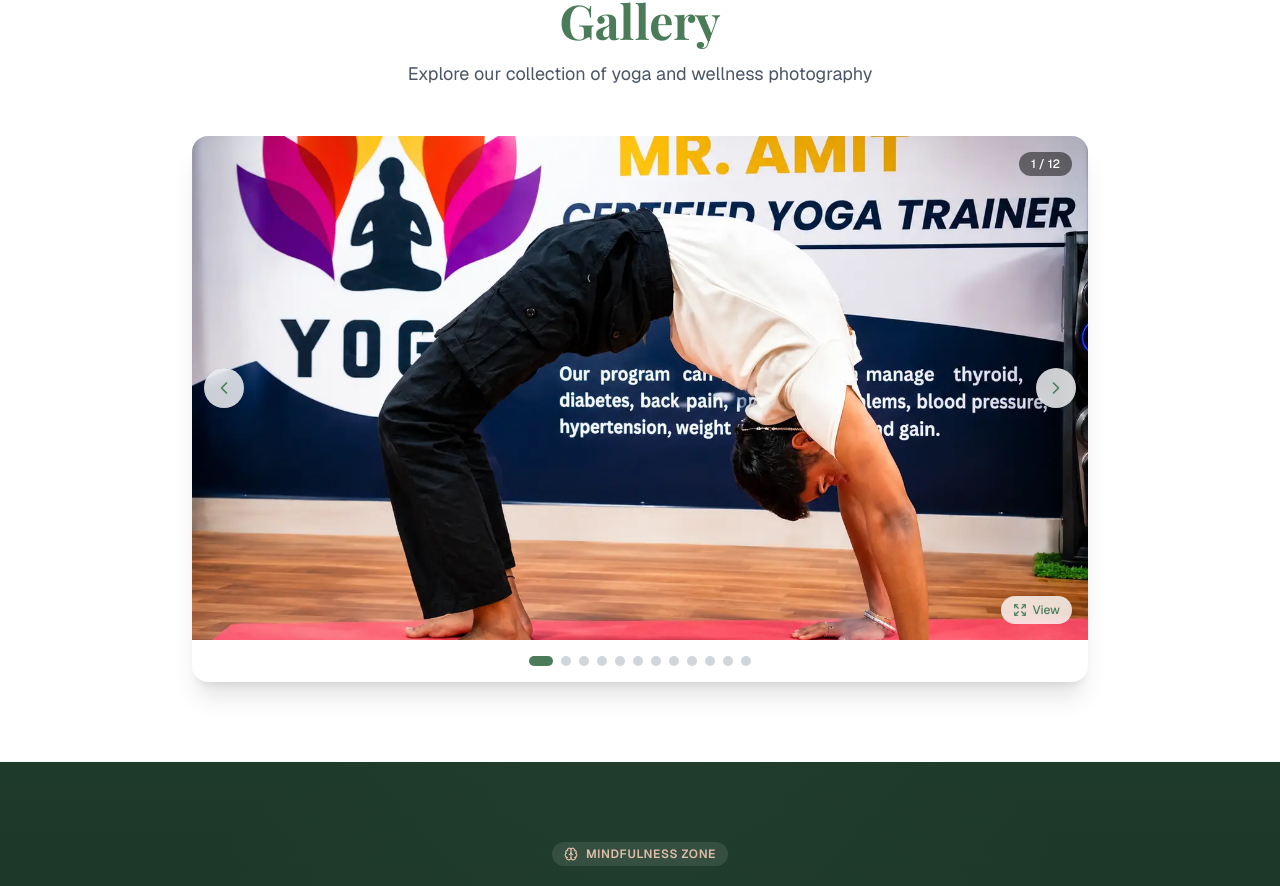
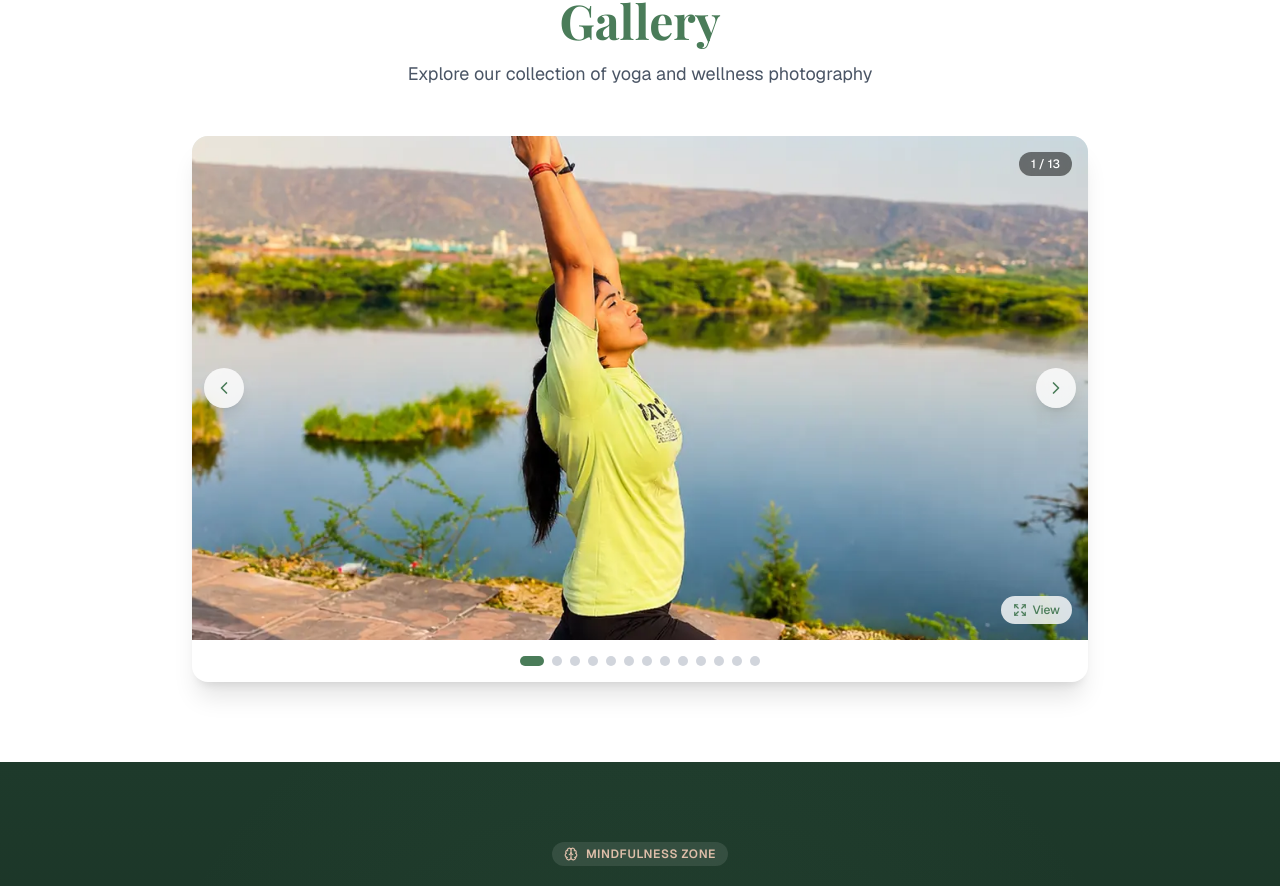
Before and after one commit to hcjaat/amit-yoga-classes, a Next.js app: page / in a window 1280 px wide. Shown: the part 5269-6155 px from the top of the page. Built offline with nearby package versions, Linux system fonts and the light colour scheme; a web font is replaced by a local one.

Commit message:
Add outdoor1.webp to gallery only

```diff
--- a/components/gallery.tsx
+++ b/components/gallery.tsx
@@ -7,6 +7,7 @@ import { ChevronLeft, ChevronRight, Expand } from 'lucide-react';
 import { fadeInUp } from '@/lib/animations';
 
 const galleryImages = [
+  { id: 13, src: '/images/yoga/outdoor1.webp', alt: 'Outdoor Yoga' },
   { id: 12, src: '/images/yoga/yoga-pose1.webp', alt: 'Yoga Pose' },
   { id: 11, src: '/images/yoga/exercise.webp', alt: 'Exercise Pose' },
   { id: 10, src: '/images/center-yoga.webp', alt: 'Central Yoga Pose' },
```
Also changed, not shown: public/images/yoga/outdoor1.webp (added).
